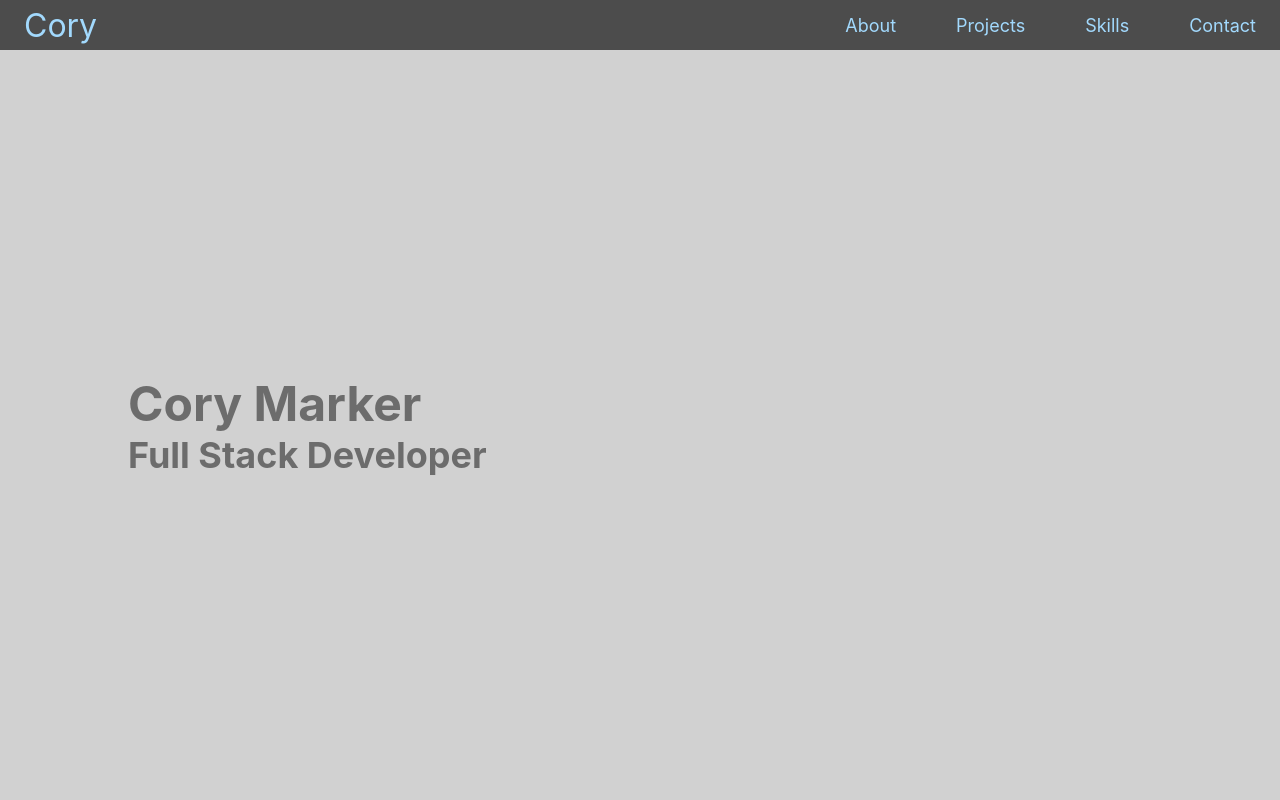
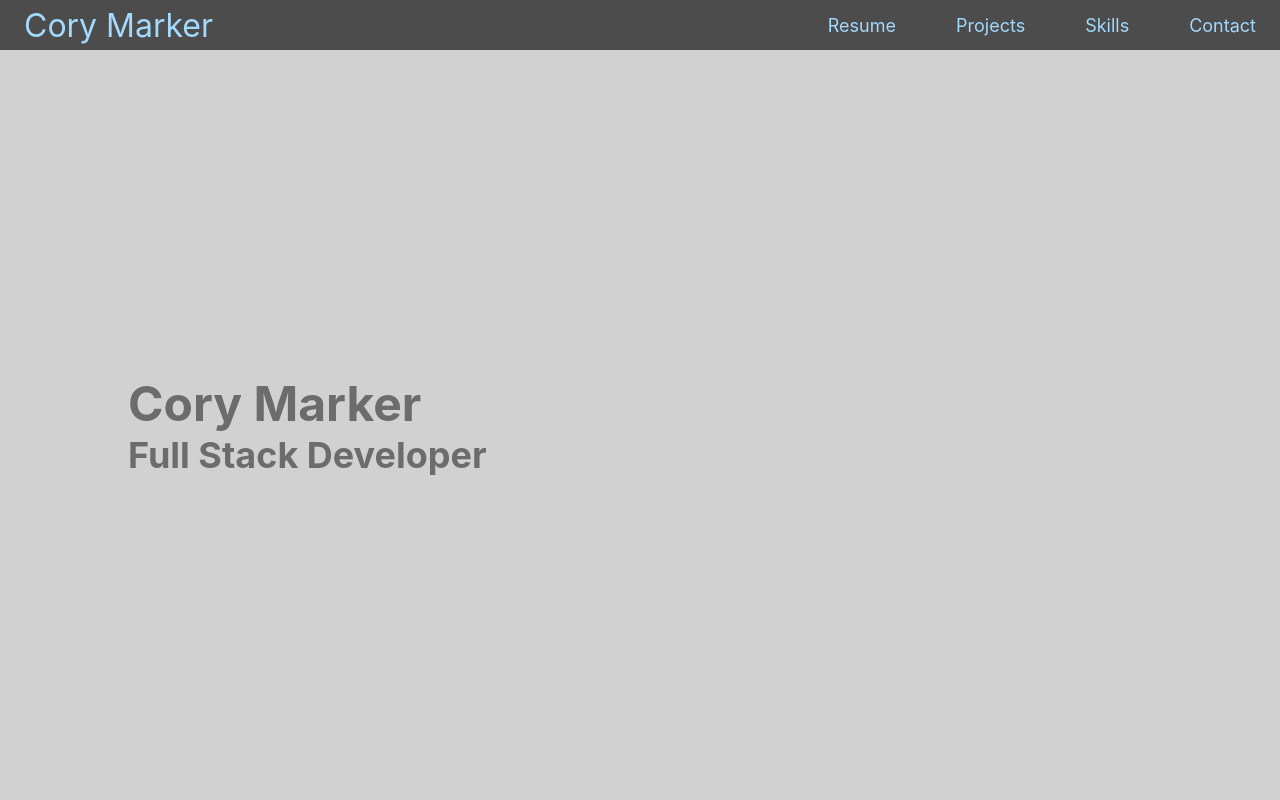
Before and after one commit to Swislok-Dev/portfolio, a React (Create React App) app: page / in a window 1280 px wide. Shown: the top 800 px of the page. Built offline with nearby package versions, Linux system fonts and the light colour scheme.

Commit message:
put full name on header and link to resume

```diff
--- a/src/components/Header.jsx
+++ b/src/components/Header.jsx
@@ -19,11 +19,11 @@
   return (
       <header className="header">
         <nav className="navbar">
-          <a href="#cory" className="nav-branding">Cory</a>
+          <a href="/" className="nav-branding">Cory Marker</a>
 
           <ul onClick={removeHamburgerActive} className={`nav-menu ${showActiveClass()}`}>
             <li className="nav-item">
-              <a href="#about" className="nav-link">About</a>
+              <a href={require("../assets/photos/Cory Marker Resume.pdf")} className="nav-link">Resume</a>
             </li>
             <li className="nav-item">
               <a href="#projects" className="nav-link">Projects</a>
@@ -36,7 +36,6 @@
             </li>
           </ul>
 
-          {/*<div onClick={onHamburger} className="hamburger {isActive ? 'active' ? ''}">*/}
           <div onClick={onHamburgerActive} className={`hamburger ${showActiveClass()}`}>
             <span className="bar"></span>
             <span className="bar"></span>
```
